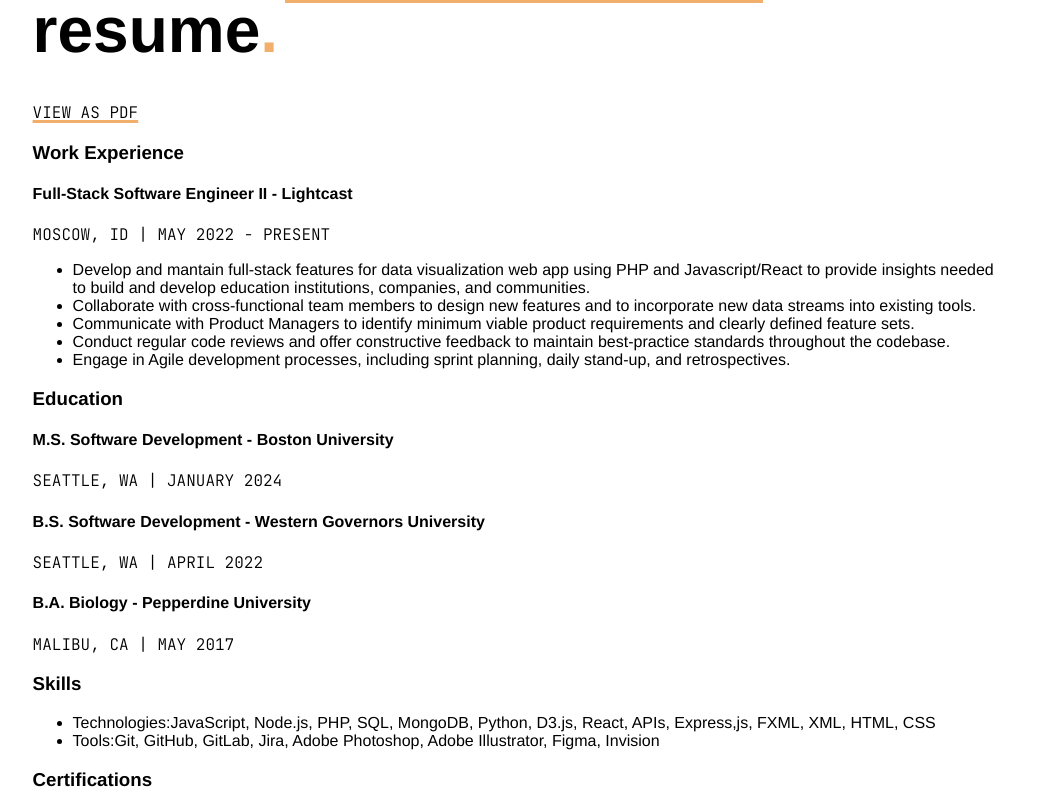
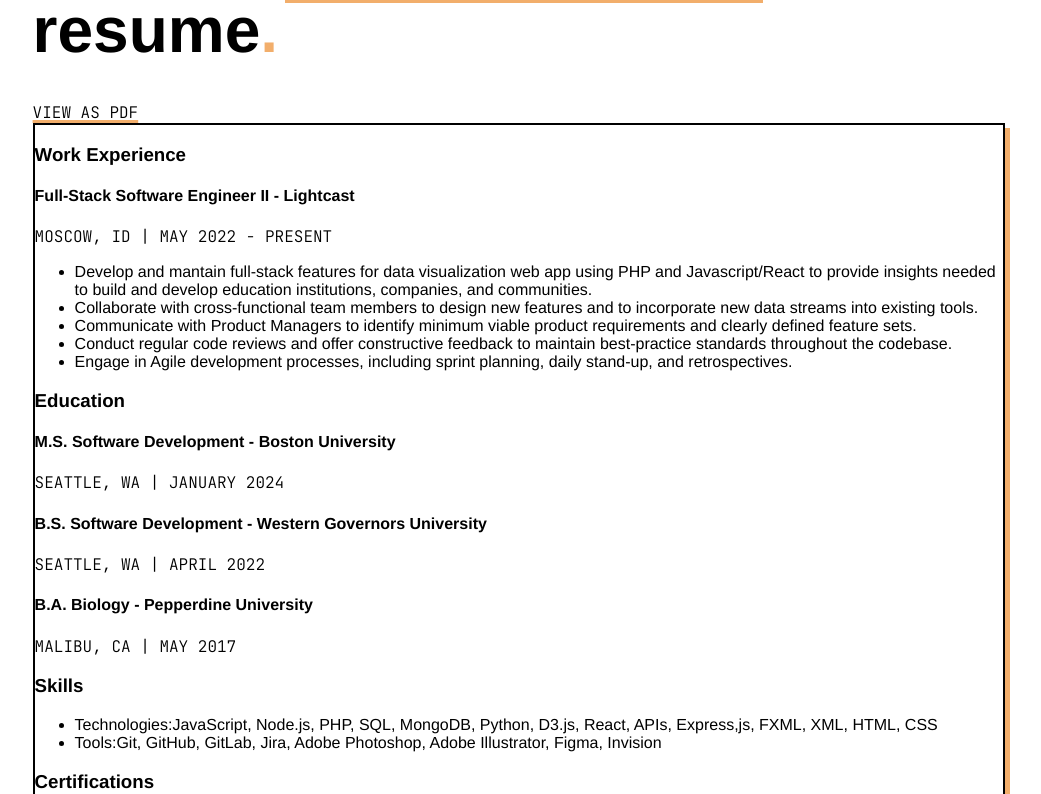
Before and after one commit to jennifer-bowser/jb-dev, a React (Vite) app: page / in a window 1280 px wide. Shown: the part 1406-2200 px from the top of the page, without its empty margins (121-1162 px from the left). Built offline with nearby package versions, Linux system fonts and the light colour scheme; a web font is replaced by a local one.

Commit message:
moves Resume content into a DropshadowBox

```diff
--- a/src/Resume.jsx
+++ b/src/Resume.jsx
@@ -1,10 +1,8 @@
+import DropshadowBox from "./DropshadowBox";
 import "./Resume.css";
 
 export default function Resume(){
-    return(
-        <>
-            <a className="Resume-PDF-Link Subtitle">view as pdf</a>
-            <div className="Resume-Box">
+    const resumeContent = <>
         <section>
             <h3>Work Experience</h3>
             <h4>Full-Stack Software Engineer II - Lightcast</h4>
@@ -56,7 +54,12 @@
             <li>CompTIA Project+ Certification</li>
             <li>Google IT Certification</li>
         </ul>
-            </div>
+     </>
+
+    return(
+        <>
+            <a className="Resume-PDF-Link Subtitle">view as pdf</a>
+            <DropshadowBox content={resumeContent}/>
         </>
     )
 }
```
Lines whose indentation alone changed are shown as unchanged.
